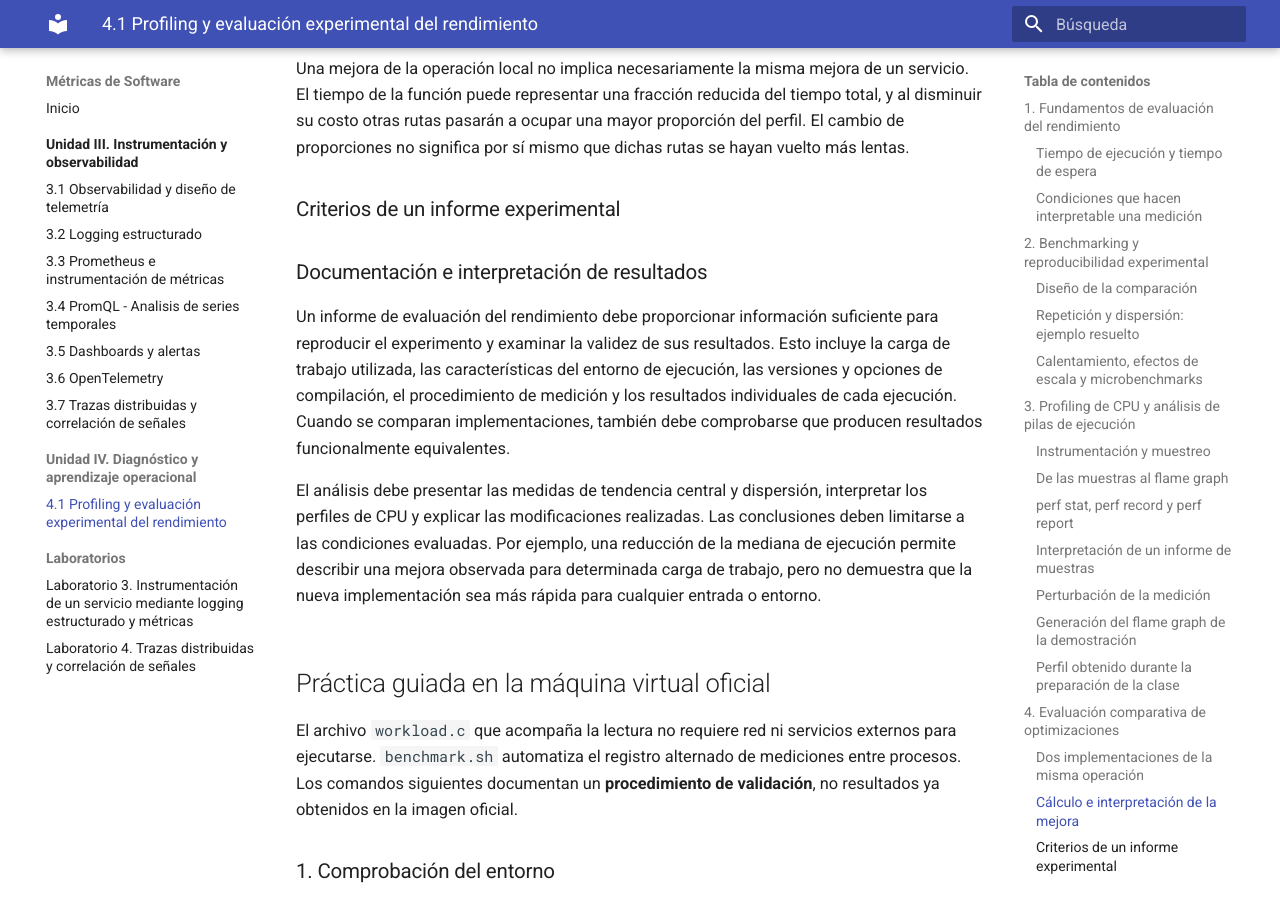
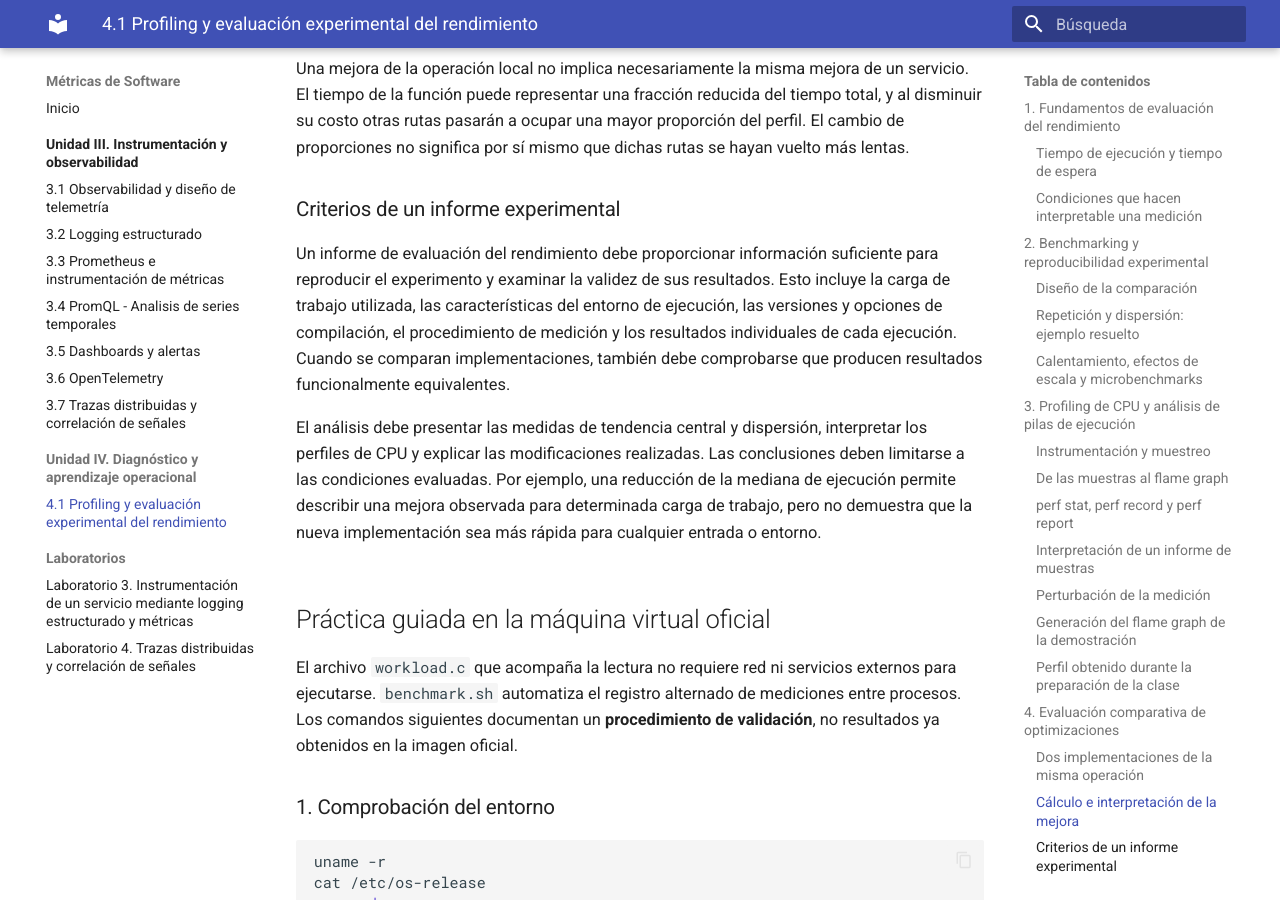
Before and after one commit to guillermocalderon2021/metricas-software-unidad3, an MkDocs documentation site: the page built from docs/unidad-4/clase-4-1.md, in a window 1280 px wide and 900 px high, scrolled down 11982 px. Built offline with MkDocs 1.6.1 and Material for MkDocs 9.7.7, drawn with Linux system fonts in a browser that asks for light colours.

```diff
--- a/docs/unidad-4/clase-4-1.md
+++ b/docs/unidad-4/clase-4-1.md
@@ -218,8 +218,6 @@ Una mejora de la operación local no implica necesariamente la misma mejora de u
 
 ### Criterios de un informe experimental
 
-### Documentación e interpretación de resultados
-
 Un informe de evaluación del rendimiento debe proporcionar información suficiente para reproducir el experimento y examinar la validez de sus resultados. Esto incluye la carga de trabajo utilizada, las características del entorno de ejecución, las versiones y opciones de compilación, el procedimiento de medición y los resultados individuales de cada ejecución. Cuando se comparan implementaciones, también debe comprobarse que producen resultados funcionalmente equivalentes.
 
 El análisis debe presentar las medidas de tendencia central y dispersión, interpretar los perfiles de CPU y explicar las modificaciones realizadas. Las conclusiones deben limitarse a las condiciones evaluadas. Por ejemplo, una reducción de la mediana de ejecución permite describir una mejora observada para determinada carga de trabajo, pero no demuestra que la nueva implementación sea más rápida para cualquier entrada o entorno.
```
